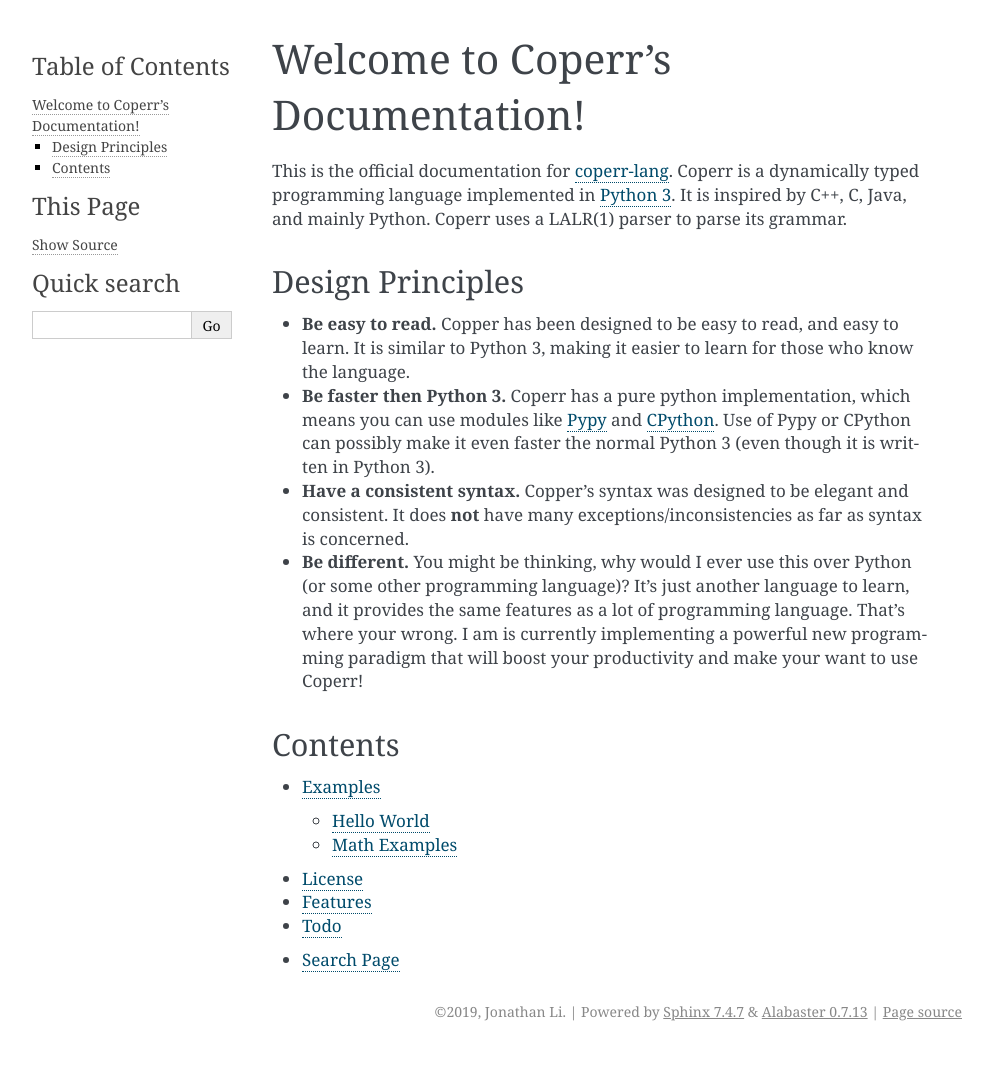
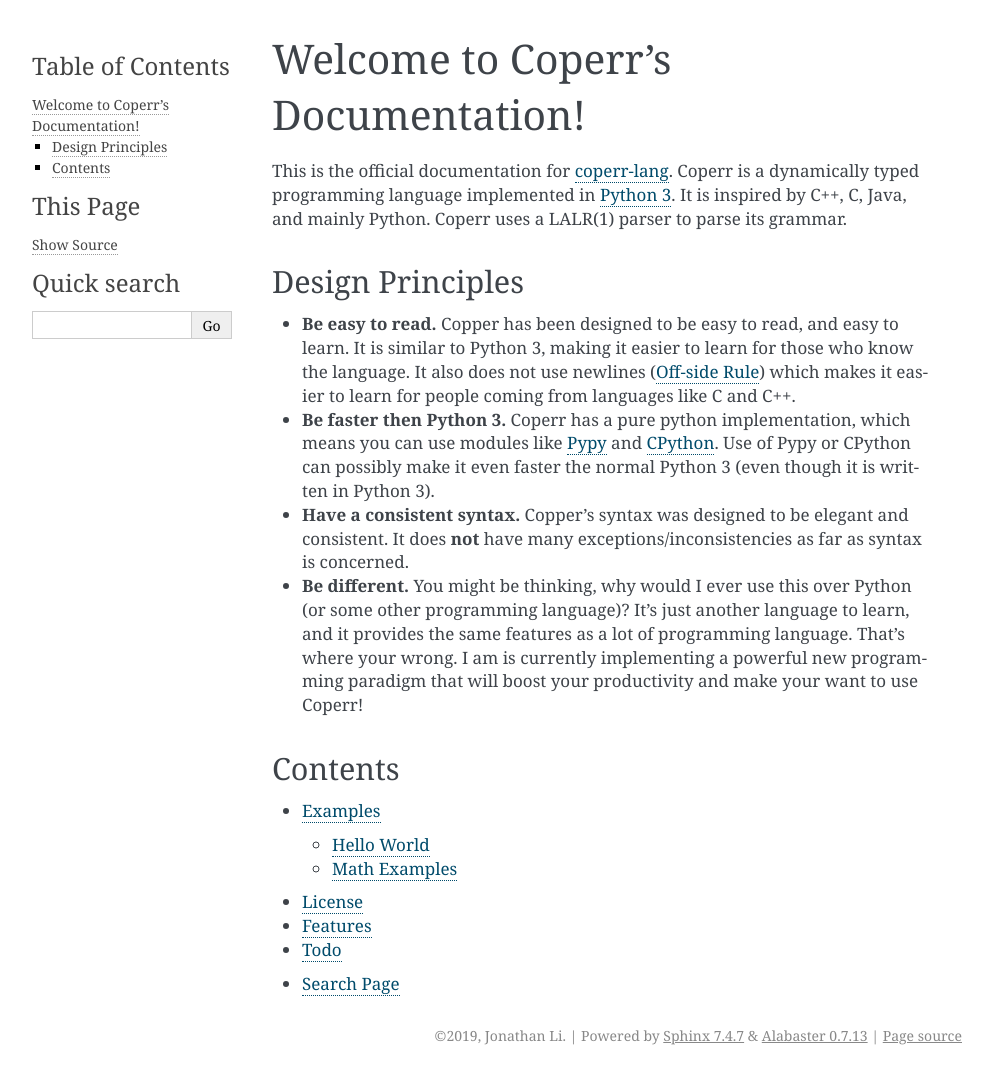
Before and after one commit to MonliH/coperr-lang, a Sphinx documentation site: the page built from docs/source/index.rst, in a window 1280 px wide. Shown: the whole page, without its empty margins (148-1141 px from the left). Built offline with Sphinx 7.4.7, drawn with Linux system fonts in a browser that asks for light colours; before the commit the page ends 1051 px from its top, so only the background shows below that.

Commit message:
Made docs better

```diff
--- a/docs/source/index.rst
+++ b/docs/source/index.rst
@@ -12,7 +12,8 @@
 ^^^^^^^^^^^^^^^^^
 
 - **Be easy to read.** Copper has been designed to be easy to read, and easy to learn.
-  It is similar to Python 3, making it easier to learn for those who know the language.
+  It is similar to Python 3, making it easier to learn for those who know the language. It also does not use newlines (`Off-side Rule <https://en.wikipedia.org/wiki/Off-side_rule>`_)
+  which makes it easier to learn for people coming from languages like C and C++.
 
 - **Be faster then Python 3.** Coperr has a pure python implementation, which means you can use modules like `Pypy <https://pypy.org/>`_ and `CPython <https://github.com/python/cpython>`_.
   Use of Pypy or CPython can possibly make it even faster the normal Python 3 (even though it is written in Python 3).
```
Also changed, not shown: docs/source/getting_started.rst (added, +34 -0 lines).
